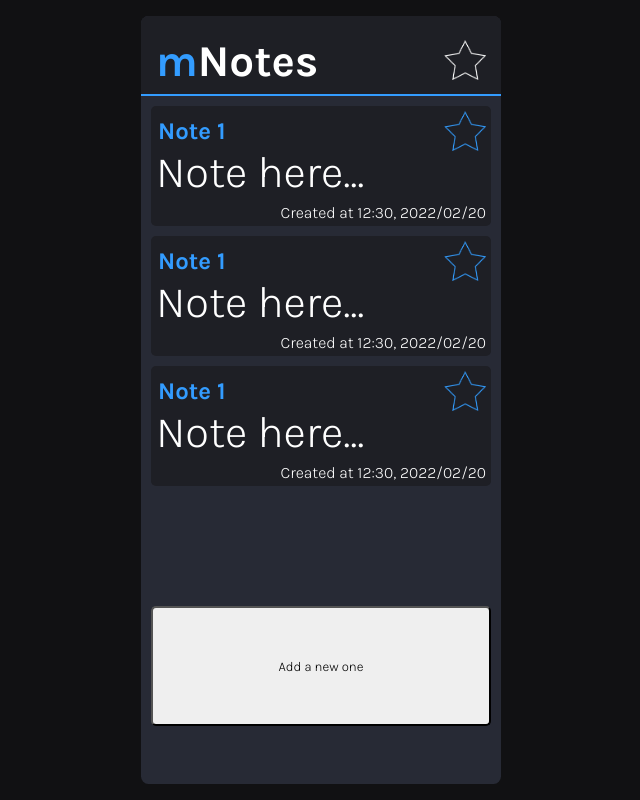
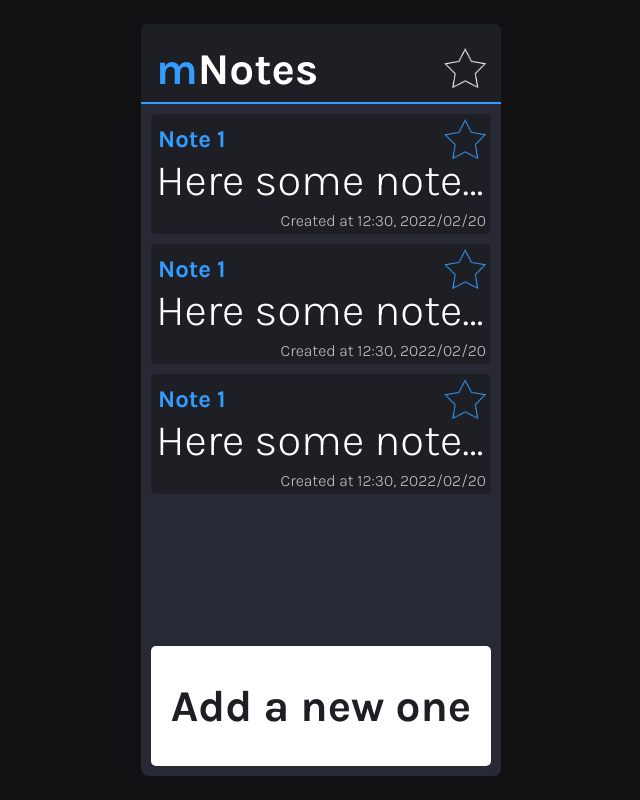
Before and after one commit to alisariyer/mnotes, a React (Create React App) app: page / in a window 1280 px wide. Shown: the whole page, without its empty margins (319-959 px from the left). Built offline with nearby package versions, Linux system fonts and the light colour scheme.

Commit message:
1. Style add note button 2. Add white-space:nowrap and text-overflow: ellipsis for note and note title 3. Make flexbox the container class to push take all space with flex-grow and add main-content class to push button to bottom

```diff
--- a/src/App.js
+++ b/src/App.js
@@ -1,14 +1,16 @@
 import React from "react";
 import Header from "./components/Header";
 import Body from "./components/Body";
-import Footer from "./components/Footer"
+import Footer from "./components/Footer";
 
 export default function App() {
   return (
     <div className="container">
       <Header />
-      <Body />
-      <Footer />
+      <div className="main-content">
+        <Body />
+        <Footer />
+      </div>
     </div>
   );
 }
--- a/src/components/Note.js
+++ b/src/components/Note.js
@@ -8,7 +8,7 @@ export default function Note() {
         <img class="star" src="./images/star-empty-blue.png" alt="star filled" />
       </header>
       <div>
-        <p class="note">Note here...</p>
+        <p class="note">Here some notes all about you but </p>
       </div>
       <footer>
         <p>Created at <time datetime="2022-05-15T12:30">12:30, 2022/02/20</time></p>
--- a/src/css/base.css
+++ b/src/css/base.css
@@ -24,7 +24,7 @@
   --fw-light: 300;
   --fw-bold: 700;
 
-  --br: calc(var(--rem) / 2);;
+  --br: calc(var(--rem) / 2);
 }
 
 /* ************************************************ */
@@ -66,6 +66,8 @@ button,
 textarea,
 select {
   font-family: inherit;
+  font-size: inherit;
+  font-weight: inherit;
 }
 
 /* remove animations for people who've turned them off */
@@ -82,15 +84,16 @@ select {
 
 /* setup body */
 body {
-    font-family: 'Karla', sans-serif;
+  font-family: "Karla", sans-serif;
   font-size: var(--fs-large);
-    background-color: hsl( var(--clr-black));
-    color: hsl( var(--clr-white) );
+  background-color: hsl(var(--clr-black));
+  color: hsl(var(--clr-white));
   line-height: 1;
   min-height: 100vh;
   display: flex;
   justify-content: center;
   align-items: center;
+  box-sizing: border-box;
 }
 
 /* ************************************************ */
@@ -98,10 +101,13 @@ body {
 /* ************************************************ */
 
 .container {
-    height: 96vh;
+  display: flex;
+  flex-direction: column;
+  margin-block: calc(var(--rem) * 2);
+  min-height: 94vh;
   width: calc(var(--rem) * 36);
-    background-color: hsl( var(--clr-light-dark));
-    border-radius: calc(var(--rem) * .75);
+  background-color: hsl(var(--clr-light-dark));
+  border-radius: calc(var(--rem) * 0.75);
   overflow: hidden;
 }
 
--- a/src/css/custom.css
+++ b/src/css/custom.css
@@ -1,6 +1,15 @@
 /* ************************************************ */
 /* custom styles                                    */
 /* ************************************************ */
+
+/* main content is used to push button to end of the content */
+
+.main-content {
+    flex-grow: 1;
+    display: flex;
+    flex-direction: column;
+    justify-content: space-between;
+}
 
 /* Heading of application */
 
@@ -39,7 +48,6 @@ h1 > span {
 
 main {
     padding: calc( var(--rem));
-    height: 500px;
 }
 
 .card {
@@ -57,19 +65,29 @@ main {
 }
 
 .card h2 {
+    height: 100%;
+    flex-basis: 50%;
+    white-space: nowrap;
+    text-overflow: ellipsis;
+    overflow-x: hidden;
     padding-left: calc(var(--rem) / 5);
     font-size: var(--fs-medium);
+    line-height: 1.2;
     color: hsl( var(--clr-blue));
 }
 
 .card .note {
     font-weight: var(--fw-light);
     padding-bottom: calc( var(--rem));
+    white-space: nowrap;
+    text-overflow: ellipsis;
+    overflow-x: hidden;
 }
 
 .card > footer > p {
     text-align: right;
     font-size: var(--fs-small);
+    color:hsl( var(--clr-white) / .75)
 }
 
 /* footer styling of application */
@@ -82,4 +100,18 @@ main {
     width: 100%;
     height: calc( var(--rem) * 12);
     border-radius: var(--br);
+    color: hsl( var(--clr-dark));
+    background-color: hsl( var(--clr-white));
+    border: none;
+    font-weight: var(--fw-bold);
+    cursor: pointer;
 }
+
+.footer button:hover,
+.footer button:focus {
+    color: hsl( var(--clr-black) / .5);
+}
+
+.footer button:active {
+    color: hsl( var(--clr-blue));
+}
```
Lines whose indentation alone changed are shown as unchanged.
